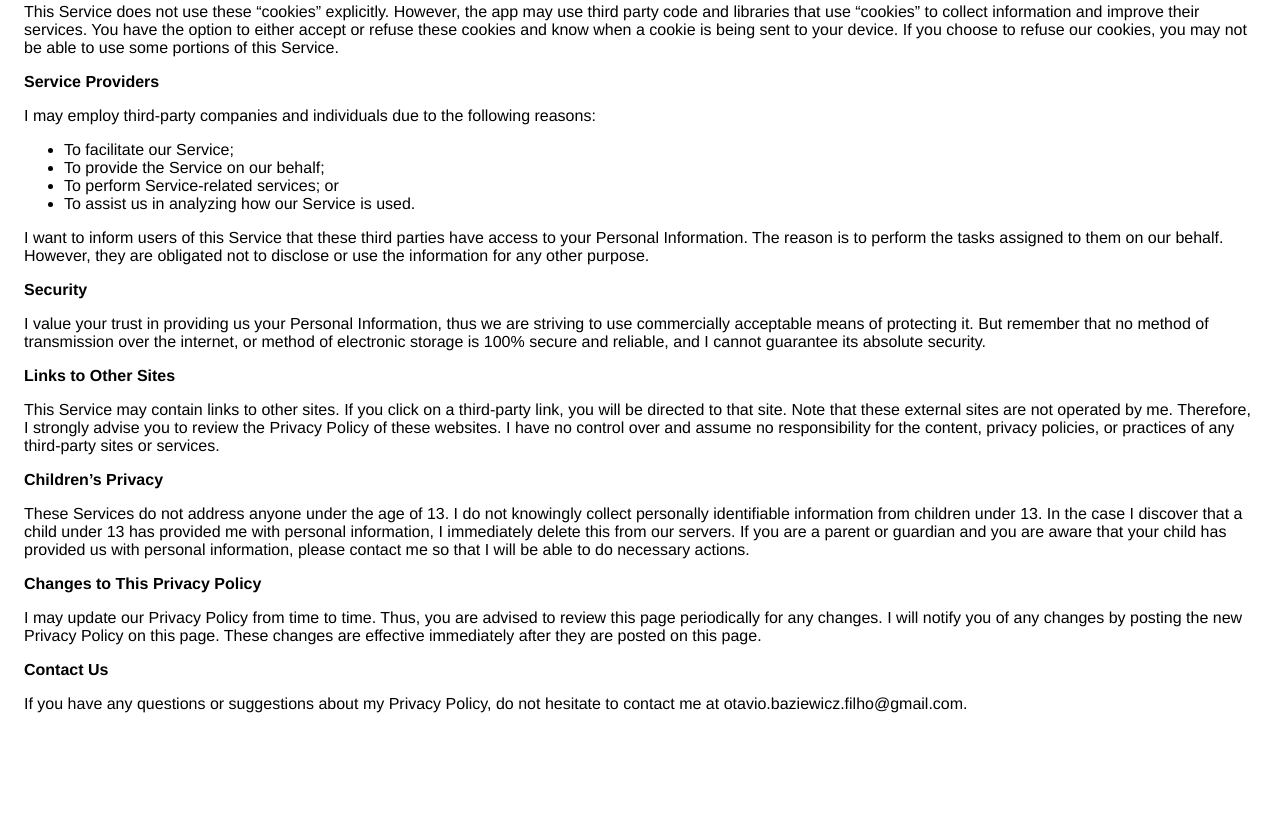
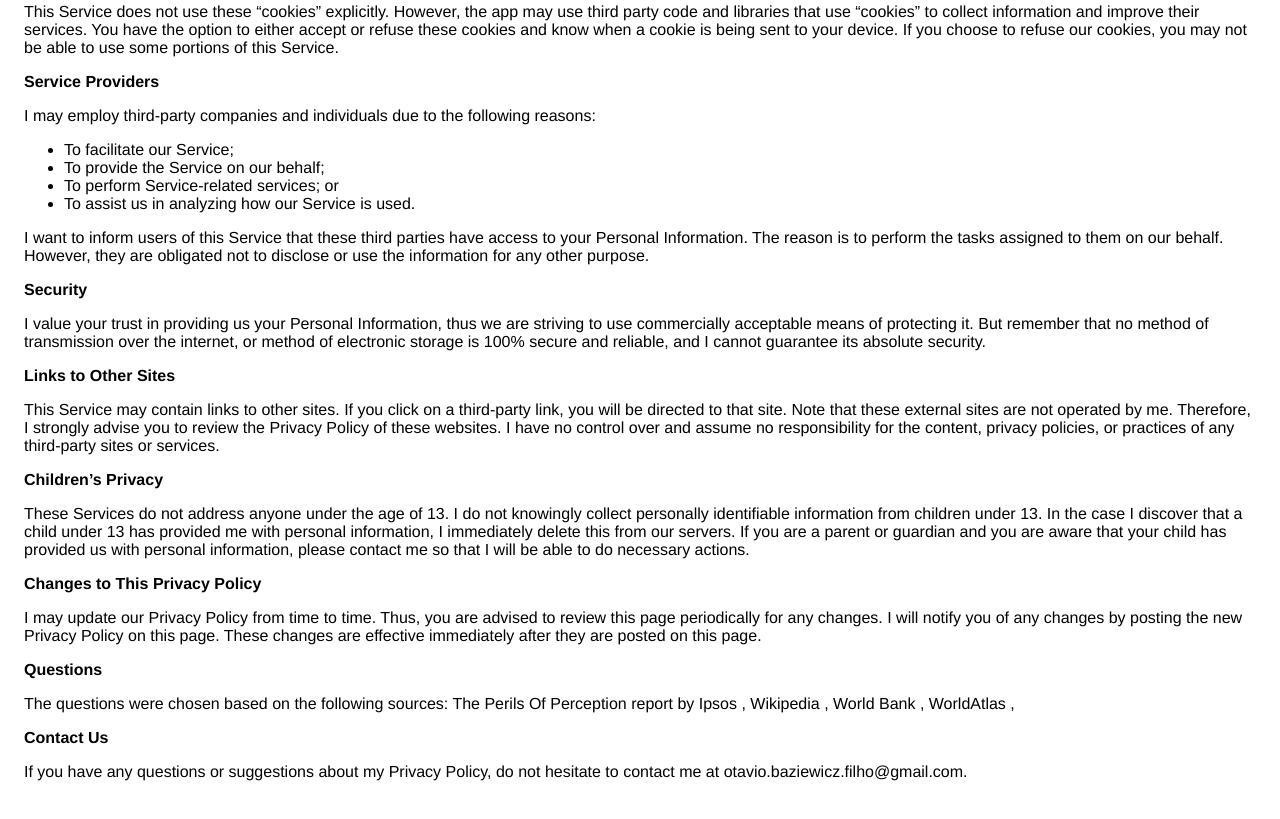
Before and after one commit to worgho2/worgho2.github.io, a plain HTML site: page brquiz/privacy_policy.html in a window 1280 px wide. Shown: the part 621-1440 px from the top of the page. Before the commit the page ends 1374 px from the top, so only its background shows below. Drawn offline with Linux system fonts and the light colour scheme.

Commit message:
policy update

```diff
--- a/brquiz/privacy_policy.html
+++ b/brquiz/privacy_policy.html
@@ -109,6 +109,15 @@
                     notify you of any changes by posting the new Privacy Policy
                     on this page. These changes are effective immediately after
                     they are posted on this page.
+
+                  </p> <p><strong>Questions</strong></p> <p>
+                    The questions were chosen based on the following sources:
+                    The Perils Of Perception report by Ipsos <https://perils.ipsos.com/>,
+                    Wikipedia <https://pt.wikipedia.org/wiki/Brasil>,
+                    World Bank <http://datatopics.worldbank.org/world-development-indicators/>,
+                    WorldAtlas <https://www.worldatlas.com/articles/the-economy-of-brazil.html>,
+                  </p>
+
                   </p> <p><strong>Contact Us</strong></p> <p>
                     If you have any questions or suggestions about
                     my Privacy Policy, do not hesitate to contact
```
